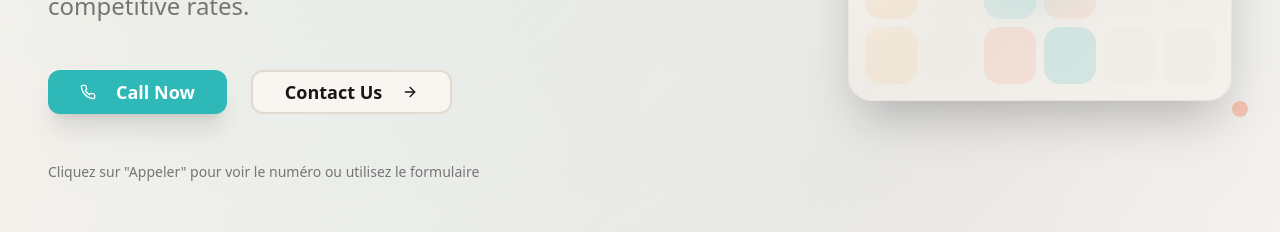
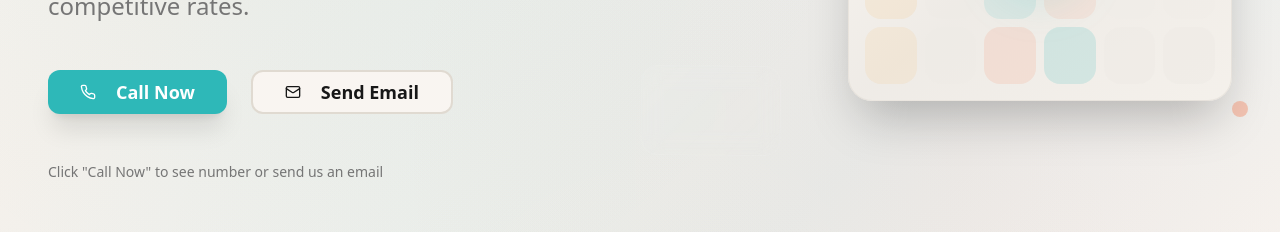
Before and after one commit to gerileka/nearqube-connect-global, a React (Vite) app: page / in a window 1280 px wide. Shown: the part 443-675 px from the top of the page. Built offline with nearby package versions, Linux system fonts and the light colour scheme.

Commit message:
Fix CTA buttons

```diff
--- a/src/components/hero-section.tsx
+++ b/src/components/hero-section.tsx
@@ -1,6 +1,6 @@
 import { useState } from "react"
 import { Button } from "@/components/ui/button"
-import { Phone, ArrowRight } from "lucide-react"
+import { Phone, Mail } from "lucide-react"
 import { translations } from "@/lib/translations"
 
 interface HeroSectionProps {
@@ -15,9 +15,8 @@ export function HeroSection({ language }: HeroSectionProps) {
     setShowPhone(true)
   }
 
-  const handleContactForm = () => {
-    // Will be updated with Tally URL later
-    console.log('Redirect to Tally form')
+  const handleSendEmail = () => {
+    window.location.href = 'mailto:contact@nearqube.com?subject=Consulting Inquiry&body=Hello, I am interested in your consulting services. Please contact me to discuss my project requirements.'
   }
 
   return (
@@ -67,11 +66,11 @@ export function HeroSection({ language }: HeroSectionProps) {
                 <Button
                   size="lg"
                   variant="outline"
-                  onClick={handleContactForm}
+                  onClick={handleSendEmail}
                   className="cta-button border-2 border-border text-foreground hover:bg-secondary px-8 py-4 text-lg font-bold rounded-xl"
                 >
-                  {t.hero.contactForm}
-                  <ArrowRight className="h-5 w-5 ml-3" />
+                  <Mail className="h-5 w-5 mr-3" />
+                  {language === 'en' ? 'Send Email' : 'Envoyer Email'}
                 </Button>
               </div>
 
@@ -85,12 +84,12 @@ export function HeroSection({ language }: HeroSectionProps) {
                       </p>
                     </div>
                     <div className="text-sm text-muted-foreground">
-                      Ou utilisez le formulaire de contact ci-dessous
+                      {language === 'en' ? 'Or send us an email directly' : 'Ou envoyez-nous un email directement'}
                     </div>
                   </div>
                 ) : (
                   <div className="text-sm text-muted-foreground">
-                    Cliquez sur "Appeler" pour voir le numéro ou utilisez le formulaire
+                    {language === 'en' ? 'Click "Call Now" to see number or send us an email' : 'Cliquez sur "Appeler" pour voir le numéro ou envoyez un email'}
                   </div>
                 )}
               </div>
```
